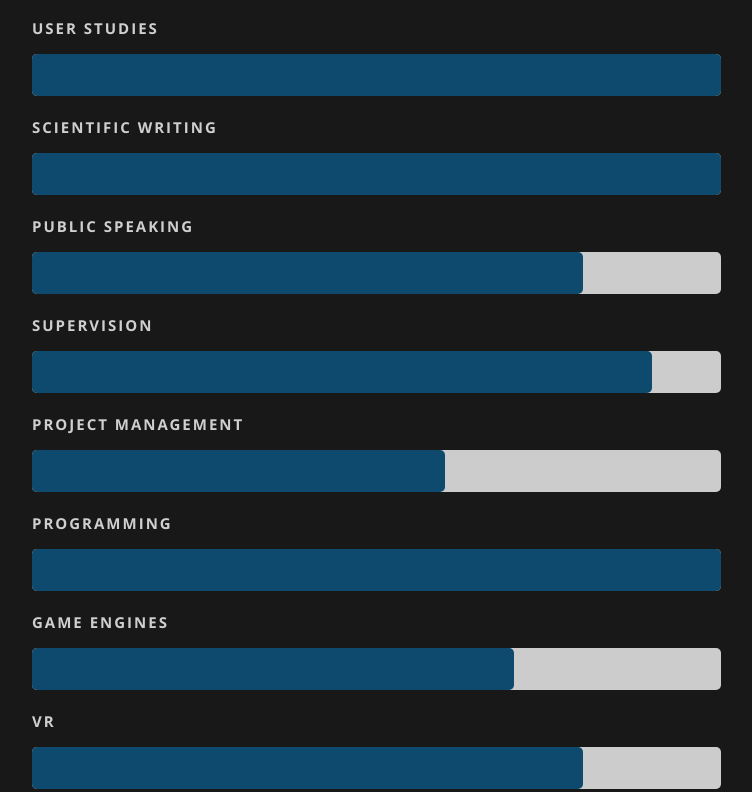
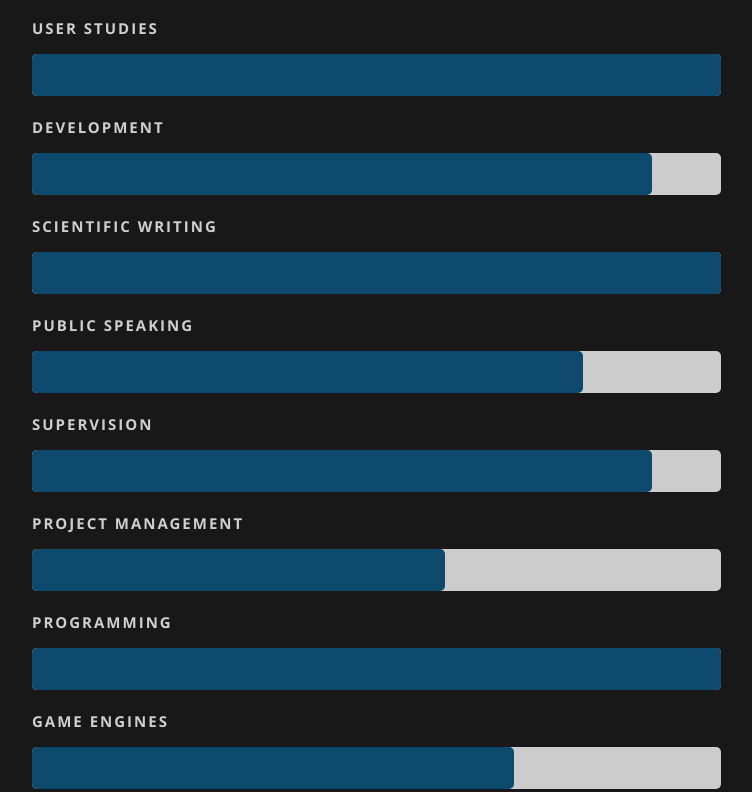
Before and after one commit to philipphock/philipphock.github.io, a plain HTML site: page index.html in a window 1280 px wide. Shown: the part 3818-4610 px from the top of the page, without its empty margins (373-1125 px from the left). Drawn offline with nearby package versions, Linux system fonts and the light colour scheme.

Commit message:
added development

```diff
--- a/index.html
+++ b/index.html
@@ -312,6 +312,17 @@
 
                   </li>
 
+                  <li title="I speak lots of programming languages, know git, ci/cd, devops, docker, kubernetes, etc. Nothing super deep but a lot of technologies, and I am a quick learner.">
+
+                     <details>
+                        <summary><em>development</em></summary>
+                        <p>I speak lots of programming languages, know git, ci/cd, devops, docker, kubernetes, etc. Nothing super deep but a lot of technologies, and I am a quick learner.</p>
+                     </details>
+                     <br>
+                     <span class="bar-expand ex90"></span>
+                     <span class="bar-expand-bg"></span>
+
+                  </li>
                   <li title="I think with a PhD, this is worth 100%">
                      <details>
                         <summary><em>Scientific Writing</em></summary>
```
